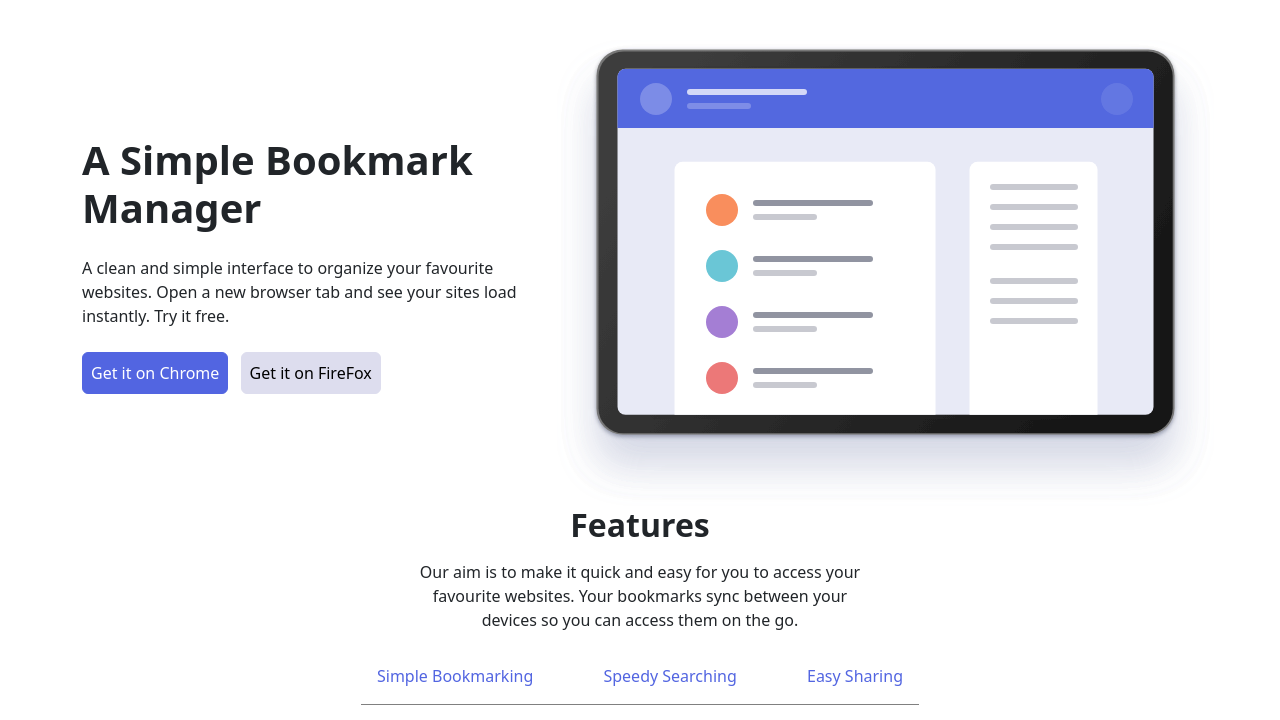
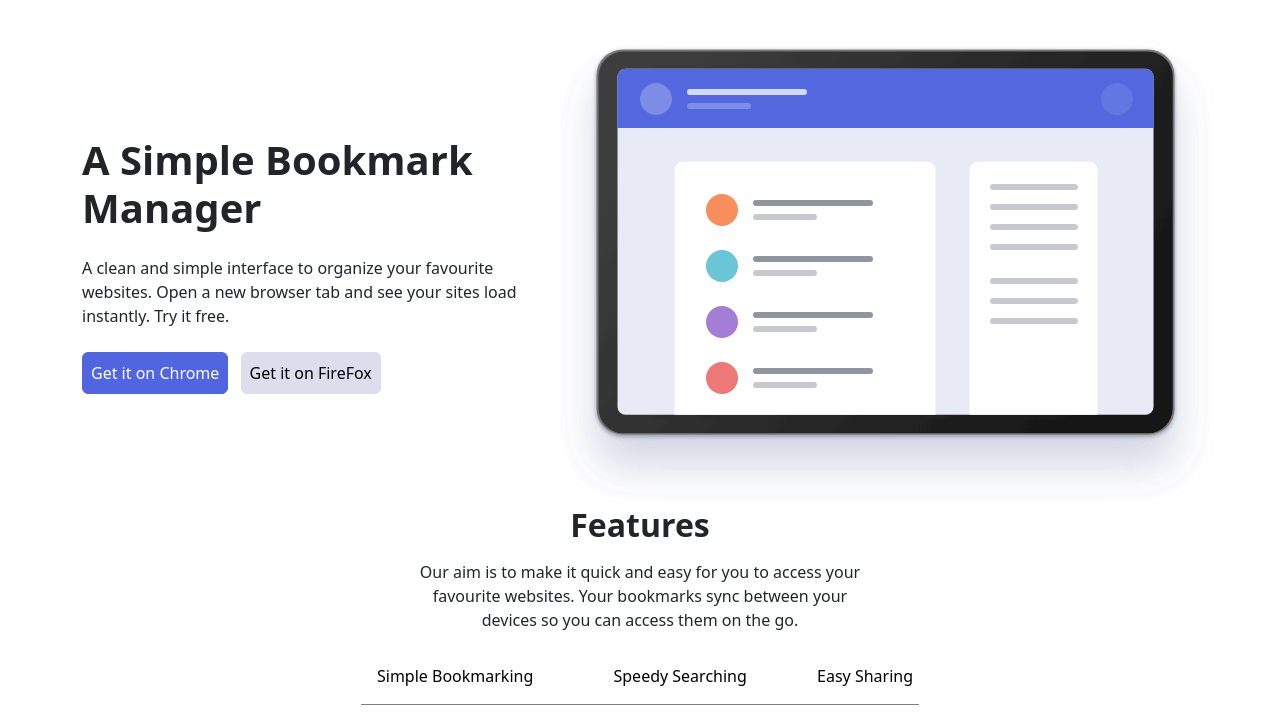
Before and after one commit to Mika7596/1.2_Bootstrap, a website: page index.html in a window 1280 px wide. Shown: the part 80-800 px from the top of the page. Drawn offline with nearby package versions, Linux system fonts and the light colour scheme.

Commit message:
Corregit algunes propietats dels botons del carrussel

```diff
--- a/index.html
+++ b/index.html
@@ -56,17 +56,15 @@
 
 
     <div id="carouselExampleIndicators" class="carousel slide">
-      <div class="col-6 mx-auto mb-5 d-flex parent-ind p-3">
-        <a type="button" data-bs-target="#carouselExampleIndicators" data-bs-slide-to="0" class="active carbut"
-          aria-current="true" aria-label="Slide 1">Simple Bookmarking</a>
-          <br>
+      <div class="col-6 mx-auto mb-5 d-flex parent-ind">
+        <button type="button" data-bs-target="#carouselExampleIndicators" data-bs-slide-to="0" class="carbut p-3"
+          aria-current="true" aria-label="Slide 1">Simple Bookmarking</button>
 
+        <button type="button" data-bs-target="#carouselExampleIndicators" data-bs-slide-to="1"
+          aria-label="Slide 2" class="carbut p3">Speedy Searching</button>
 
-        <a type="button" data-bs-target="#carouselExampleIndicators" data-bs-slide-to="1"
-          aria-label="Slide 2" class="carbut">Speedy Searching</a>
-          <br>
-        <a type="button" data-bs-target="#carouselExampleIndicators" data-bs-slide-to="2" aria-label="Slide 3" class="carbut">Easy
-          Sharing</a>
+        <button type="button" data-bs-target="#carouselExampleIndicators" data-bs-slide-to="2" aria-label="Slide 3" class="carbut p3">Easy
+          Sharing</button>
       </div>
       <div class="carousel-inner">
         <div class="carousel-item active container">
--- a/sass/custom.scss
+++ b/sass/custom.scss
@@ -23,13 +23,17 @@ $theme-colors: (
 .parent-ind{
     justify-content: space-between;
     border-bottom: 1px solid gray;
-
 }
 
 .carbut{
-   text-decoration: none;
+border: transparent;
+background-color: #fff;
 }
+
+.carbut:focus{
+  border-bottom: 2px solid rgb(161, 30, 52);
+}
+
 .carbut:hover{
-    color: pink;
-    border-bottom: 2px solid pink;
+    color: rgb(161, 30, 52);
 }
```
Also changed, not shown: sass/custom.css, 1 other file.
